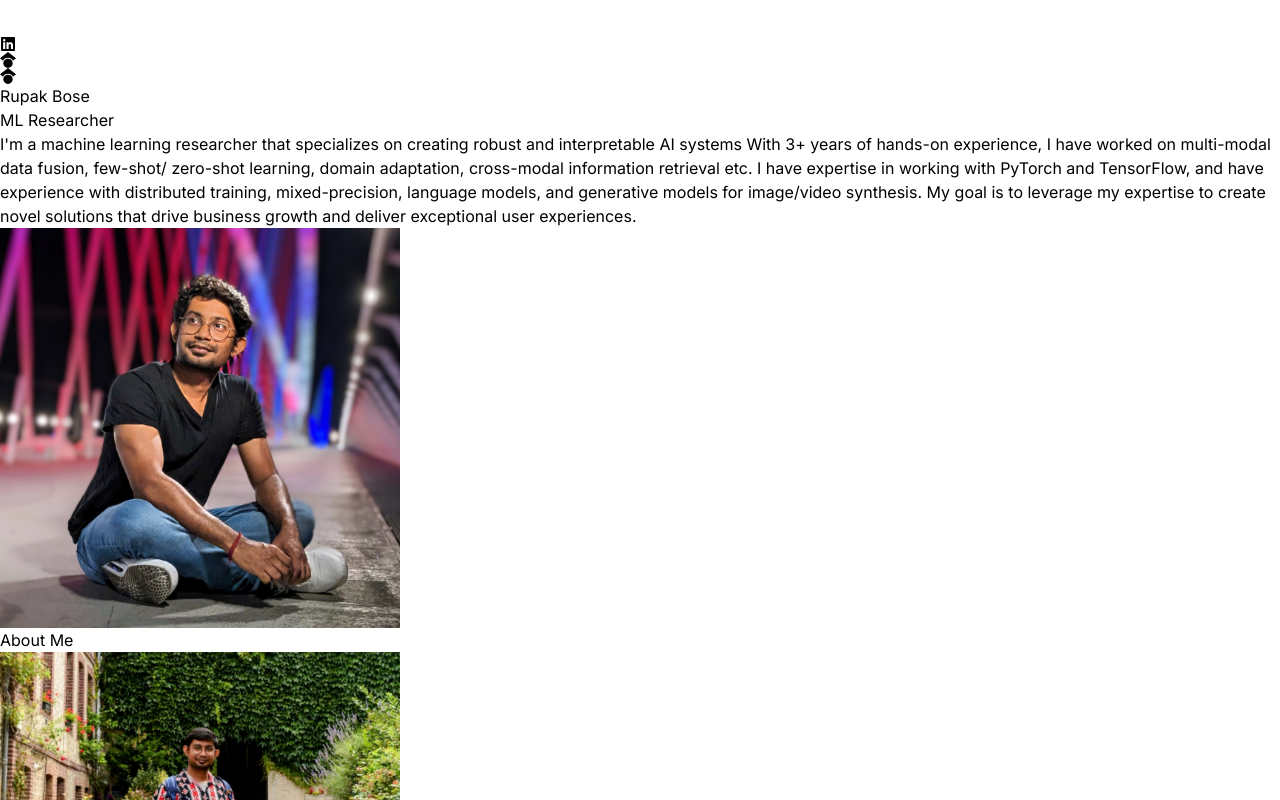
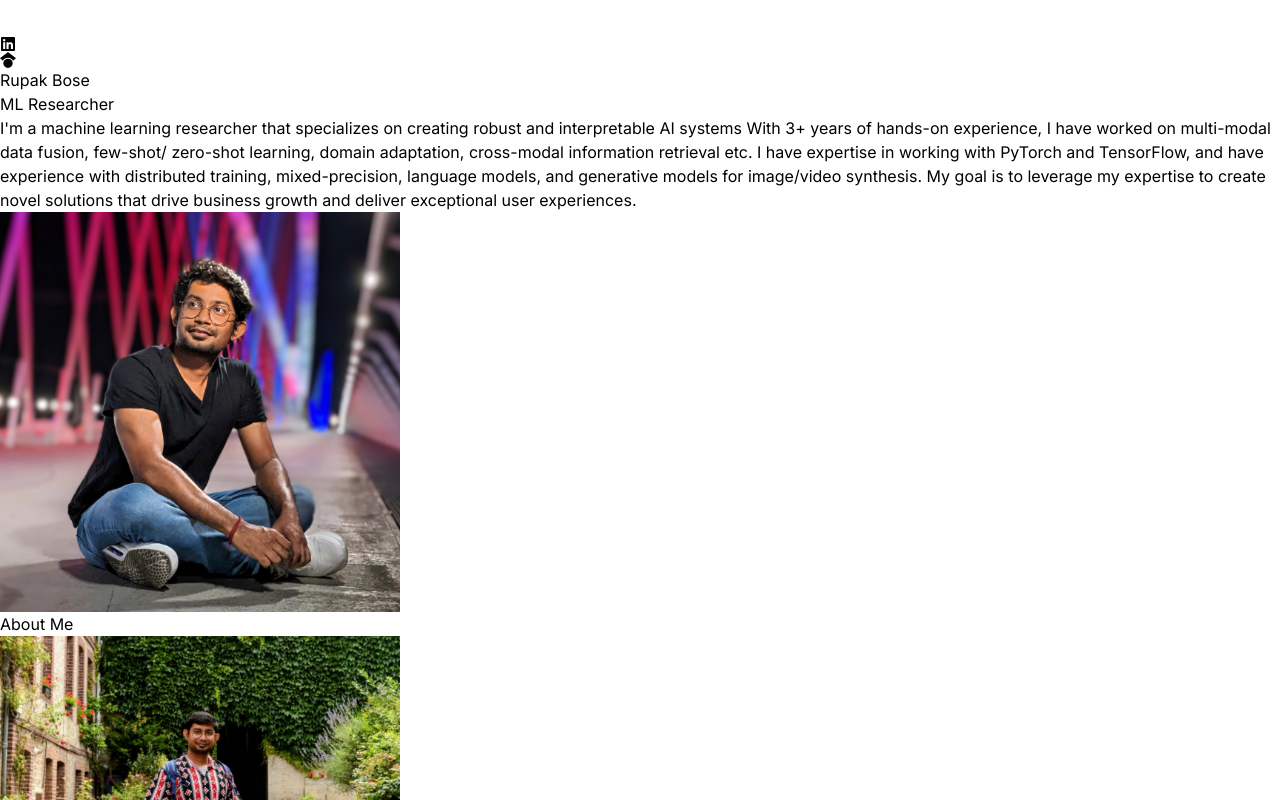
Before and after one commit to rupakbose/home, a React (Vite) app: page / in a window 1280 px wide. Shown: the top 800 px of the page. Built offline with nearby package versions, Linux system fonts and the light colour scheme.

Commit message:
added publications

```diff
--- a/src/components/Navbar.jsx
+++ b/src/components/Navbar.jsx
@@ -17,9 +17,6 @@ const Navbar = () => {
           <a href="https://scholar.google.com/citations?user=TvYWlecAAAAJ&hl=en" target="_blank">
             <FaGoogleScholar/>
           </a>
-          <a href="https://scholar.google.com/citations?user=TvYWlecAAAAJ&hl=en" target="_blank">
-            <FaGoogleScholar/>
-          </a>
         </div>
     </nav>
   )
```
